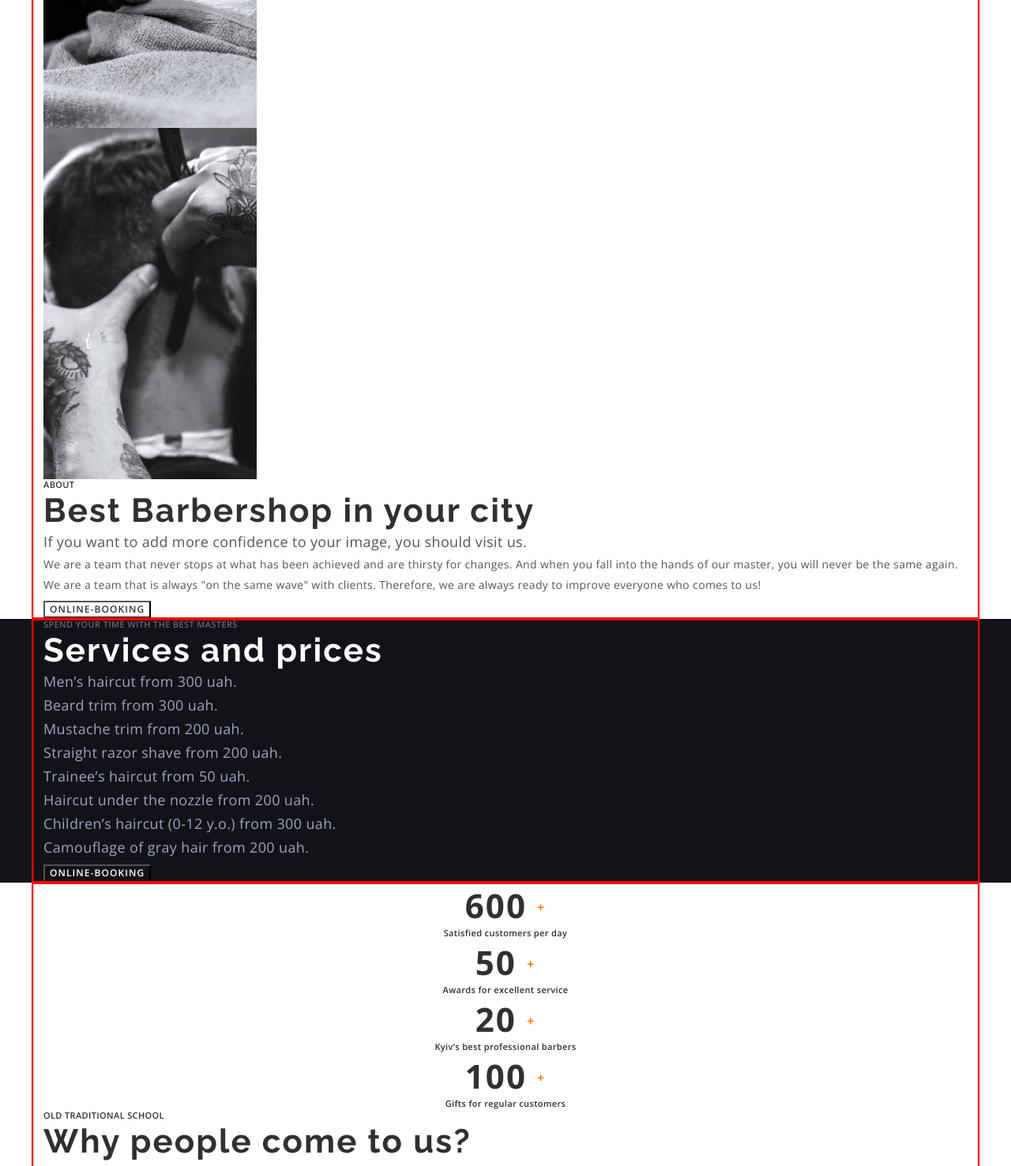
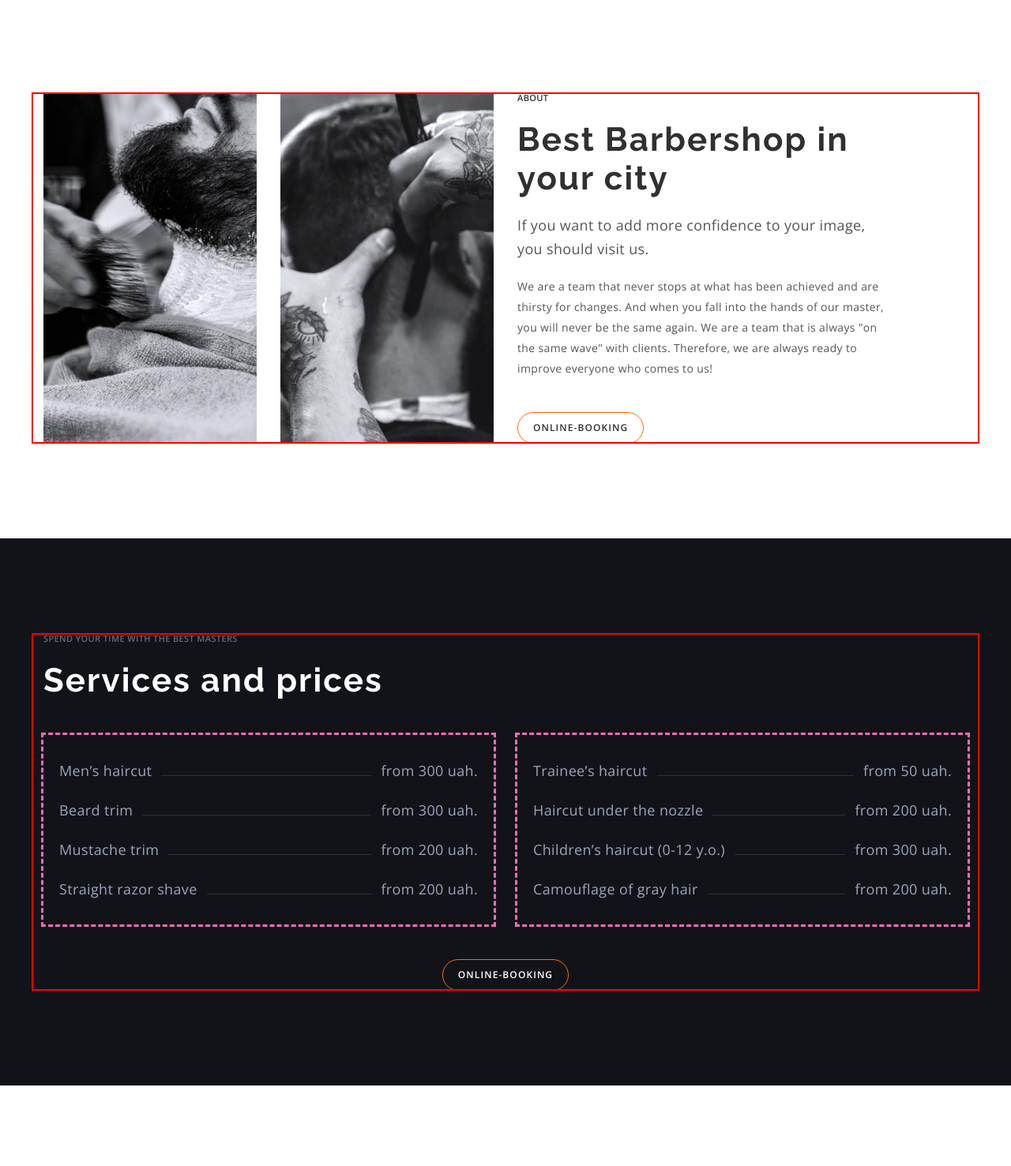
Before and after one commit to YK911/bcon-54, a plain HTML site: page index.html in a window 1280 px wide. Shown: the part 759-2236 px from the top of the page at 79% size. Drawn offline with nearby package versions, Linux system fonts and the light colour scheme.

Commit message:
add module 03 lesson 02

```diff
--- a/css/styles.css
+++ b/css/styles.css
@@ -72,6 +72,10 @@ button {
   clip: rect(0 0 0 0);
   overflow: hidden;
 }
+.section {
+  padding-top: 120px;
+  padding-bottom: 120px;
+}
 .container {
   width: 1200px;
   padding-left: 15px;
@@ -83,6 +87,8 @@ button {
   outline-offset: -2px;
 }
 .uppertitle {
+  margin-bottom: 20px;
+
   font-weight: 600;
   font-size: 11px;
   line-height: 1.36;
@@ -92,18 +98,25 @@ button {
   color: var(--gray-txt-cl-60);
 }
 .title {
+  margin-bottom: 20px;
+
   font-family: var(--secondary-font);
   font-size: 42px;
   line-height: 1.17;
   letter-spacing: 0.05em;
 }
 .title-light {
+  margin-bottom: 44px;
   color: var(--secondary-txt-cl);
 }
 .undertitle {
   color: #555555;
 }
 .btn {
+  min-width: 160px;
+  min-height: 40px;
+  padding: 11px 19px;
+
   font-weight: 600;
   font-size: 12px;
   line-height: 1.33;
@@ -112,6 +125,8 @@ button {
   color: currentColor;
 
   background-color: transparent;
+  border: 1px solid #ff6c00;
+  border-radius: 25px;
 }
 .btn:hover,
 .btn:focus {
@@ -128,17 +143,28 @@ button {
 .header {
   background-color: var(--main-bg-cl);
 }
+.header-container {
+  display: flex;
+  align-items: center;
+}
 .header-logo {
+  margin-right: 124px;
 }
 .header-img {
 }
 .header-nav {
+  margin-right: auto;
 }
 .header-nav-list {
+  display: flex;
+  gap: 30px;
 }
 .header-nav-item {
 }
 .header-nav-link {
+  display: block;
+  padding-top: 30px;
+  padding-bottom: 30px;
   font-weight: 600;
   font-size: 12px;
   line-height: 1.33;
@@ -150,6 +176,8 @@ button {
   color: var(--accent-txt-cl);
 }
 .header-contact {
+  margin-right: 40px;
+
   font-weight: 600;
   font-size: 12px;
   line-height: 1.33;
@@ -171,13 +199,30 @@ button {
 .hero {
   background-color: var(--main-bg-cl);
 }
+.hero-container {
+  display: flex;
+}
+.hero-media {
+  width: 100px;
+}
+.hero-right-side {
+  /* flex-basis: 1070px; */
+  flex-grow: 1;
+
+  padding-top: 272px;
+  padding-bottom: 208px;
+  padding-left: 100px;
+}
 .hero-title {
+  margin-bottom: 20px;
+
   font-size: 72px;
   line-height: 1.18;
   letter-spacing: 0.05em;
   color: var(--secondary-txt-cl);
 }
 .hero-desc {
+  width: 360px;
   color: var(--gray-txt-cl);
 }
 /* media styles */
@@ -220,13 +265,27 @@ button {
 */
 .about {
 }
+.about-container {
+  display: flex;
+  gap: 30px;
+}
 .about-list {
+  display: flex;
+  gap: 30px;
 }
 .about-item {
 }
 .about-img {
 }
+.about-right-side {
+  width: 470px;
+}
+.about-undertitle {
+  margin-bottom: 20px;
+}
 .about-desc {
+  margin-bottom: 42px;
+
   font-size: 14px;
   line-height: 1.86;
   color: var(--light-gray-txt-cl);
@@ -240,10 +299,37 @@ button {
 .price {
   background-color: var(--main-bg-cl);
 }
+.price-wrap {
+  display: flex;
+  justify-content: space-between;
+
+  margin-bottom: 44px;
+}
 .price-list {
+  width: 570px;
+  padding: 30px 20px;
+  outline: 3px dashed hotpink;
 }
 .price-item {
+  display: flex;
+  align-items: baseline;
+  gap: 12px;
+
+  margin-bottom: 20px;
   color: var(--gray-txt-cl);
+}
+.price-item:last-child {
+  margin-bottom: 0;
+}
+.line {
+  flex-grow: 1;
+  height: 1px;
+  background-color: rgba(157, 164, 189, 0.2);
+}
+.price-btn {
+  display: block;
+  margin-left: auto;
+  margin-right: auto;
 }
 /**
   |============================
@@ -252,9 +338,35 @@ button {
 */
 .benefits {
 }
+.benefits-container {
+  display: flex;
+  gap: 30px;
+}
+.benefits-left-side {
+  width: 570px;
+}
 .benefits-list {
+  width: 370px;
+  margin-left: auto;
+  margin-right: auto;
+
+  display: flex;
+  flex-wrap: wrap;
+  align-items: flex-start;
 }
 .benefits-item {
+  width: 170px;
+  min-height: 133px;
+  padding: 20px 24px;
+
+  background: #f7f7f7;
+}
+.benefits-item:nth-child(2n) {
+  margin-top: 30px;
+  margin-left: 30px;
+}
+.benefits-right-side {
+  width: 500px;
 }
 .benefits-quantity {
   font-weight: 700;
--- a/index.html
+++ b/index.html
@@ -29,7 +29,7 @@
   <body class="page">
     <!-- Header section -->
     <header class="header">
-      <div class="container">
+      <div class="header-container container">
         <a class="header-logo" href="">
           <img
             class="header-img"
@@ -62,8 +62,8 @@
     <main>
       <!-- Hero section -->
       <section class="hero">
-        <div class="container">
-          <ul class="media list">
+        <div class="hero-container container">
+          <ul class="hero-media media list">
             <li class="media-item">
               <a
                 class="media-link"
@@ -85,13 +85,15 @@
               </a>
             </li>
           </ul>
+          <div class="hero-right-side">
             <p class="uppertitle uppertitle-light">A hair salon for men in Kyiv</p>
             <h1 class="hero-title">BarberShop</h1>
             <p class="hero-desc">
               We are experts in trendy men’s haircuts. We work quickly, carefully and with style.
             </p>
+          </div>
           <!-- Slider controls -->
-          <ul class="slider-controls list">
+          <ul class="visually-hidden slider-controls list">
             <li class="slider-controls-item">
               <button class="slider-controls-btn prev" type="button" disabled>Back</button>
             </li>
@@ -102,8 +104,8 @@
         </div>
       </section>
       <!-- About section -->
-      <section class="about" id="about">
-        <div class="container">
+      <section class="about section" id="about">
+        <div class="about-container container">
           <ul class="about-list list">
             <li class="about-item">
               <img
@@ -124,45 +126,57 @@
               />
             </li>
           </ul>
+          <div class="about-right-side">
             <p class="uppertitle">About</p>
             <h2 class="title">Best Barbershop in your city</h2>
-          <p class="undertitle">
+            <p class="about-undertitle undertitle">
               If you want to add more confidence to your image, you should visit us.
             </p>
             <p class="about-desc">
               We are a team that never stops at what has been achieved and are thirsty for changes.
-            And when you fall into the hands of our master, you will never be the same again. We are
-            a team that is always "on the same wave" with clients. Therefore, we are always ready to
-            improve everyone who comes to us!
+              And when you fall into the hands of our master, you will never be the same again. We
+              are a team that is always "on the same wave" with clients. Therefore, we are always
+              ready to improve everyone who comes to us!
             </p>
             <button class="btn" type="button">Online-booking</button>
           </div>
+        </div>
       </section>
       <!-- Price section -->
-      <section class="price" id="price">
+      <section class="price section" id="price">
         <div class="container">
           <p class="uppertitle uppertitle-light">Spend your time with the best masters</p>
           <h2 class="title title-light">Services and prices</h2>
           <div class="price-wrap">
             <ul class="price-list list">
-              <li class="price-item">Men’s haircut from 300 uah.</li>
-              <li class="price-item">Beard trim from 300 uah.</li>
-              <li class="price-item">Mustache trim from 200 uah.</li>
-              <li class="price-item">Straight razor shave from 200 uah.</li>
+              <li class="price-item">Men’s haircut <span class="line"></span> from 300 uah.</li>
+              <li class="price-item">Beard trim <span class="line"></span> from 300 uah.</li>
+              <li class="price-item">Mustache trim <span class="line"></span> from 200 uah.</li>
+              <li class="price-item">
+                Straight razor shave <span class="line"></span> from 200 uah.
+              </li>
             </ul>
             <ul class="price-list list">
-              <li class="price-item">Trainee’s haircut from 50 uah.</li>
-              <li class="price-item">Haircut under the nozzle from 200 uah.</li>
-              <li class="price-item">Children’s haircut (0-12 y.o.) from 300 uah.</li>
-              <li class="price-item">Camouflage of gray hair from 200 uah.</li>
+              <li class="price-item">Trainee’s haircut <span class="line"></span> from 50 uah.</li>
+              <li class="price-item">
+                Haircut under the nozzle <span class="line"></span> from 200 uah.
+              </li>
+              <li class="price-item">
+                Children’s haircut (0-12 y.o.) <span class="line"></span> from 300 uah.
+              </li>
+              <li class="price-item">
+                Camouflage of gray hair <span class="line"></span> from 200 uah.
+              </li>
             </ul>
           </div>
-          <button class="btn btn-light" type="button">Online-booking</button>
+
+          <button class="price-btn btn btn-light" type="button">Online-booking</button>
         </div>
       </section>
       <!-- Benefits section -->
-      <section class="benefits">
-        <div class="container">
+      <section class="benefits section">
+        <div class="benefits-container container">
+          <div class="benefits-left-side">
             <ul class="benefits-list list">
               <li class="benefits-item">
                 <p class="benefits-quantity">600 <sup class="benefits-label">&plus;</sup></p>
@@ -181,16 +195,19 @@
                 <p class="benefits-desc">Gifts for regular customers</p>
               </li>
             </ul>
+          </div>
+          <div class="benefits-right-side">
             <p class="uppertitle">Old traditional school</p>
-          <h2 class="title">Why people come to us?</h2>
+            <h2 class="title">Why people come to&nbsp;us?</h2>
             <p class="undertitle">
-            Only good things are said about us. But it's better to see and feel 1 time than read 10
-            times.
+              Only good things are said about us. But it's better to see and feel 1 time than read
+              10 times.
             </p>
+          </div>
         </div>
       </section>
       <!-- Team section -->
-      <section class="team" id="team">
+      <section class="team section" id="team">
         <div class="container">
           <p class="uppertitle">For true enjoyers of the atmosphere</p>
           <h2 class="title">Our barbers</h2>
@@ -232,7 +249,7 @@
         </div>
       </section>
       <!-- Gallery section -->
-      <section class="gallery">
+      <section class="gallery section">
         <div class="container">
           <p class="uppertitle">In Latin, "barba" means "beard"</p>
           <h2 class="visually-hidden">BarberShop gallery</h2>
@@ -277,7 +294,7 @@
         </div>
       </section>
       <!-- Contacts section -->
-      <section class="contacts" id="contacts">
+      <section class="contacts section" id="contacts">
         <h2 class="title title-light">Contacts</h2>
         <address class="contacts-address">
           <ul class="contacts-list list">
```
Also changed, not shown: theory/block.html (+2 -2 lines), theory/flex.css (+26 -4 lines). Lines whose indentation alone changed are shown as unchanged.
